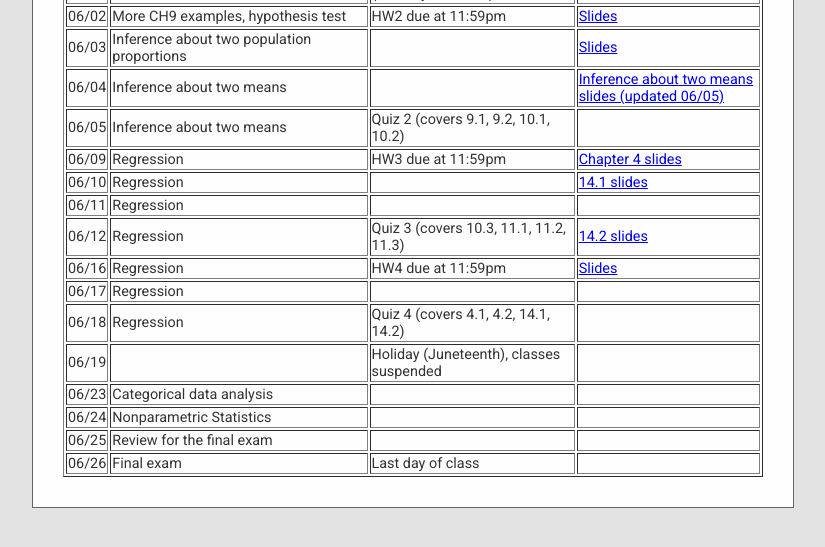
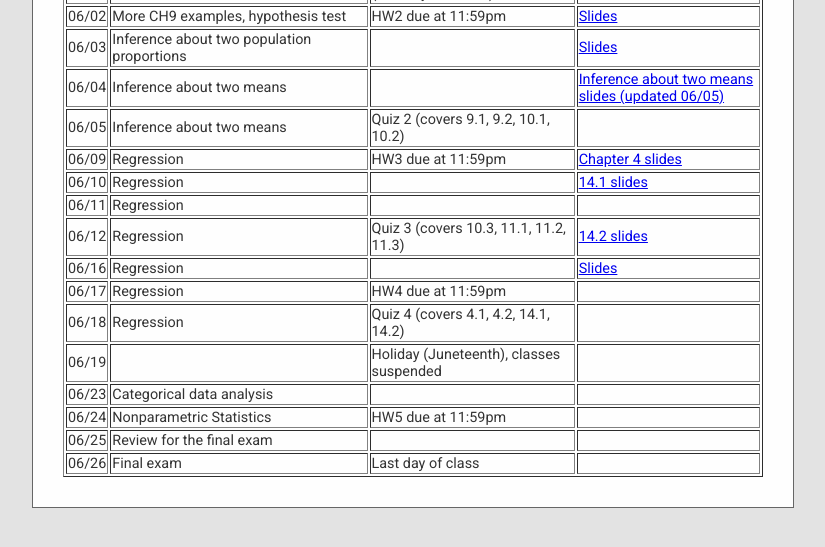
Before and after one commit to cesail/cesail.github.io, a Jekyll site: the page built from courses/25s1ma116/index.html, in a window 1280 px wide and 900 px high, scrolled down 898 px. Shown: the top 547 px of the window, without its empty margins (227-1052 px from the left). Built offline with Jekyll 4.4.1, drawn with Linux system fonts in a browser that asks for light colours; some web fonts are replaced; a script that is not in the unit is left out.

Commit message:
Update index.html

```diff
--- a/courses/25s1ma116/index.html
+++ b/courses/25s1ma116/index.html
@@ -194,13 +194,13 @@
 
    <tr><td> 06/16 </td>
      <td> Regression </td>
-     <td>HW4 due at 11:59pm </td>
+     <td> </td>
     <td> <a href="14.pdf"> Slides </a></td>
   </tr>
 
    <tr><td> 06/17 </td>
      <td> Regression </td>
-     <td> </td>
+     <td>HW4 due at 11:59pm </td>
     <td></td>
   </tr>
 
@@ -224,7 +224,7 @@
 
   <tr><td> 06/24 </td>
      <td> Nonparametric Statistics</td>
-     <td> </td>
+     <td> HW5 due at 11:59pm</td>
     <td></td>
   </tr>
 
```
